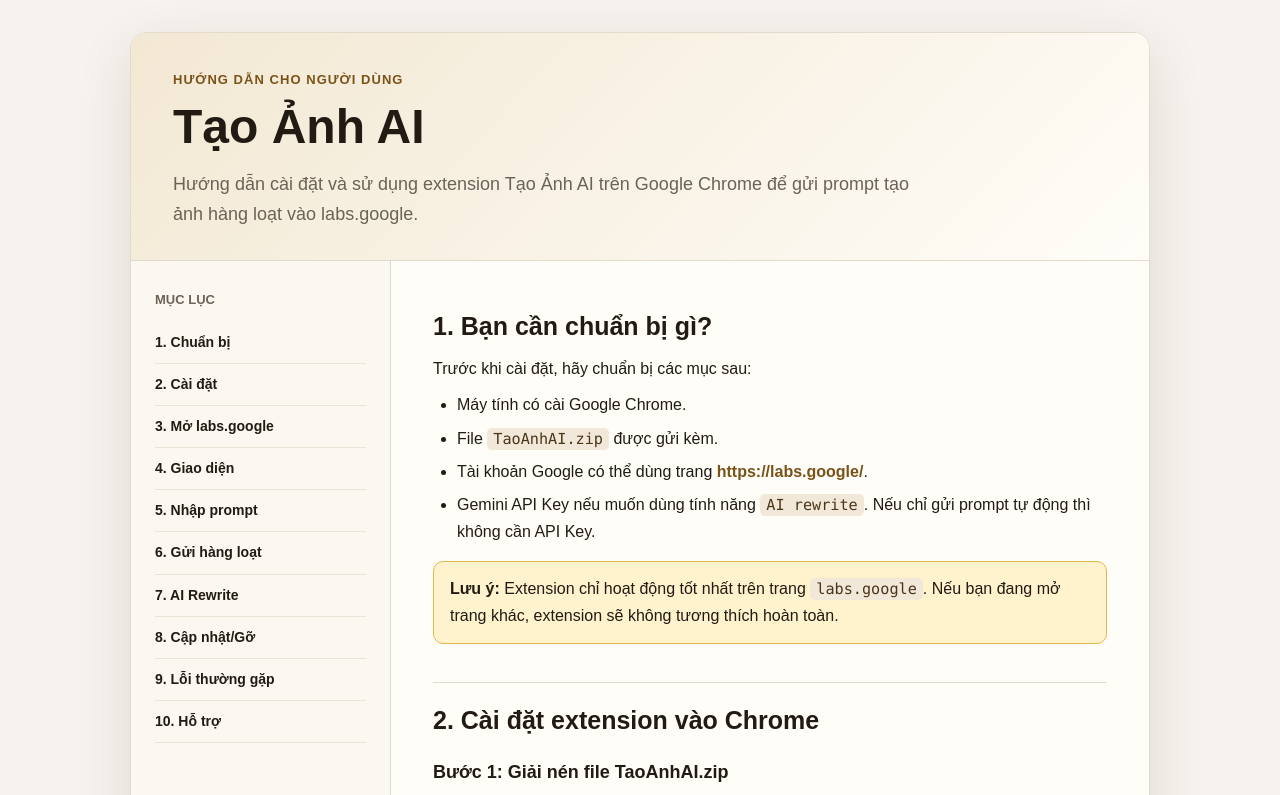
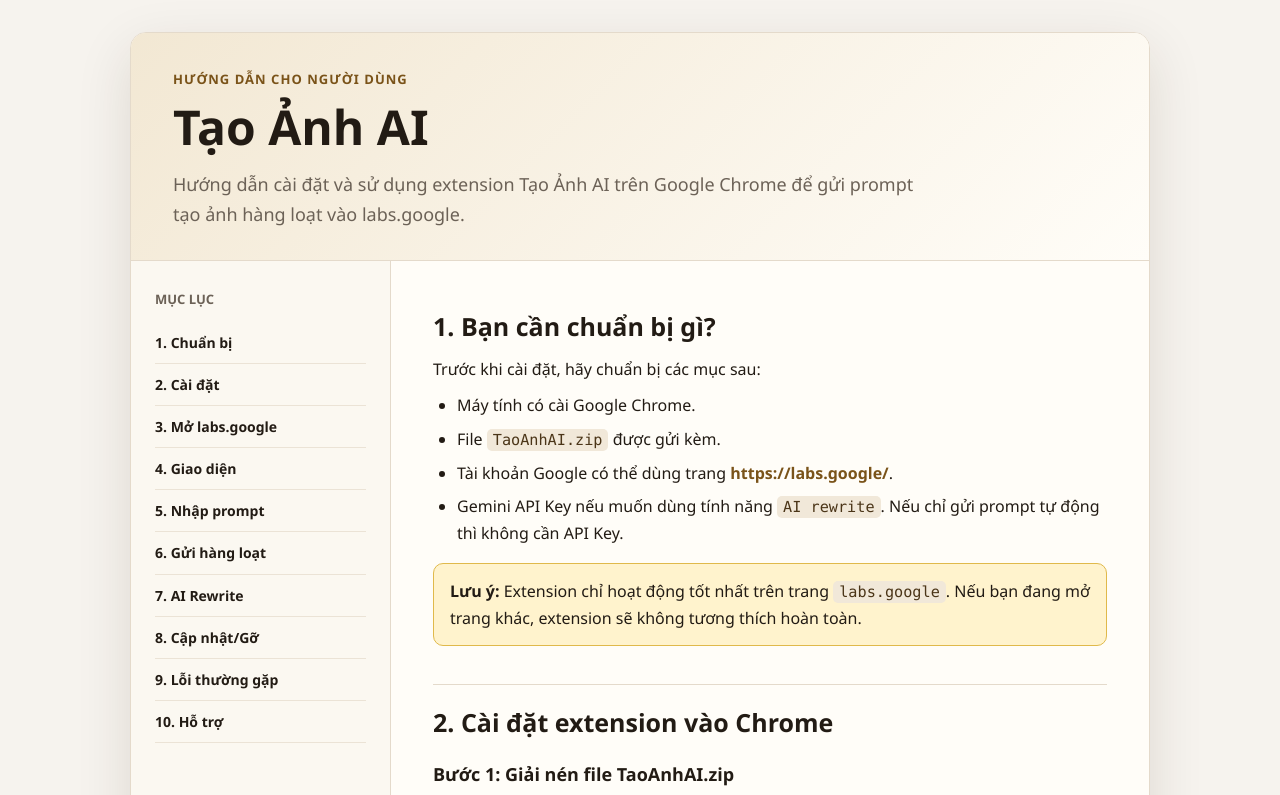
Before and after one commit to led14900/tao-anh-ai-extension, a browser extension: page HUONG_DAN_SU_DUNG.html in a window 1280 px wide. Shown: the top 795 px of the page. Drawn offline with Linux system fonts and the light colour scheme.

Commit message:
Fix guide HTML font rendering

```diff
--- a/HUONG_DAN_SU_DUNG.html
+++ b/HUONG_DAN_SU_DUNG.html
@@ -30,13 +30,15 @@
       margin: 0;
       background: var(--bg);
       color: var(--text);
-      font-family: Arial, Helvetica, sans-serif;
+      font-family: "Segoe UI", Roboto, "Helvetica Neue", Arial, sans-serif;
       line-height: 1.65;
+      -webkit-font-smoothing: antialiased;
+      text-rendering: optimizeLegibility;
     }
 
     a {
       color: var(--gold-dark);
-      font-weight: 700;
+      font-weight: 600;
       text-decoration: none;
     }
 
@@ -66,7 +68,7 @@
       margin: 0 0 10px;
       color: var(--gold-dark);
       font-size: 13px;
-      font-weight: 800;
+      font-weight: 700;
       letter-spacing: 0.08em;
       text-transform: uppercase;
     }
@@ -74,6 +76,7 @@
     h1 {
       margin: 0;
       font-size: clamp(30px, 5vw, 48px);
+      font-weight: 700;
       line-height: 1.12;
       letter-spacing: 0;
     }
@@ -101,7 +104,7 @@
       margin: 0 0 12px;
       color: var(--muted);
       font-size: 13px;
-      font-weight: 800;
+      font-weight: 700;
       text-transform: uppercase;
     }
 
@@ -110,7 +113,7 @@
       padding: 9px 0;
       color: var(--text);
       font-size: 14px;
-      font-weight: 700;
+      font-weight: 600;
       border-bottom: 1px solid rgba(228, 218, 203, 0.7);
     }
 
@@ -131,12 +134,14 @@
     h2 {
       margin: 0 0 14px;
       font-size: 25px;
+      font-weight: 700;
       line-height: 1.25;
     }
 
     h3 {
       margin: 22px 0 8px;
       font-size: 18px;
+      font-weight: 700;
     }
 
     p {
@@ -215,6 +220,7 @@
       display: block;
       margin-bottom: 4px;
       color: var(--gold-dark);
+      font-weight: 700;
     }
 
     table {
```
Also changed, not shown: 1 other file.
